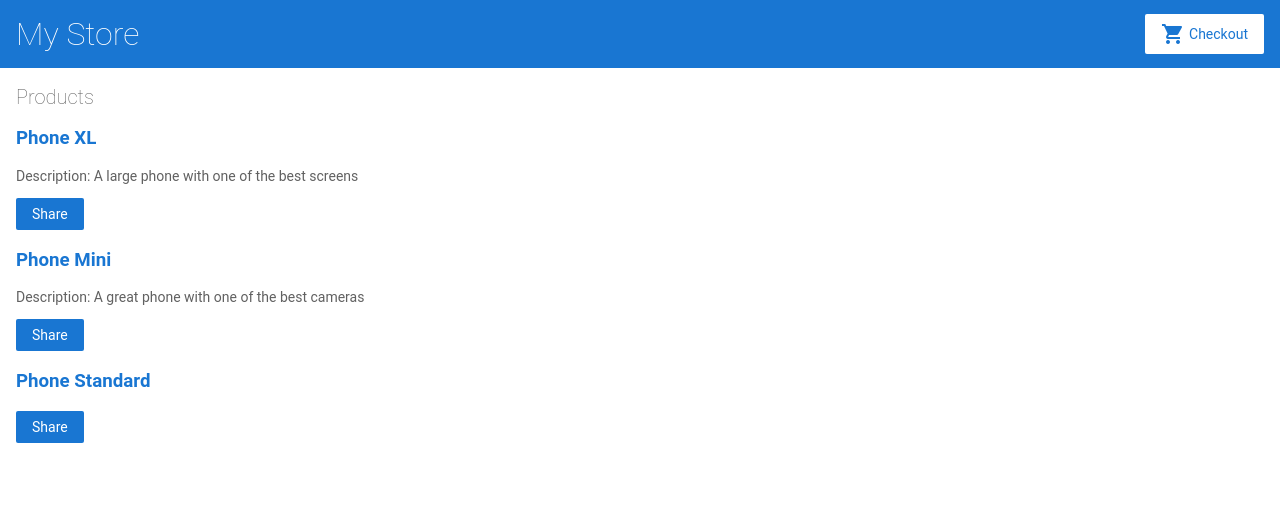
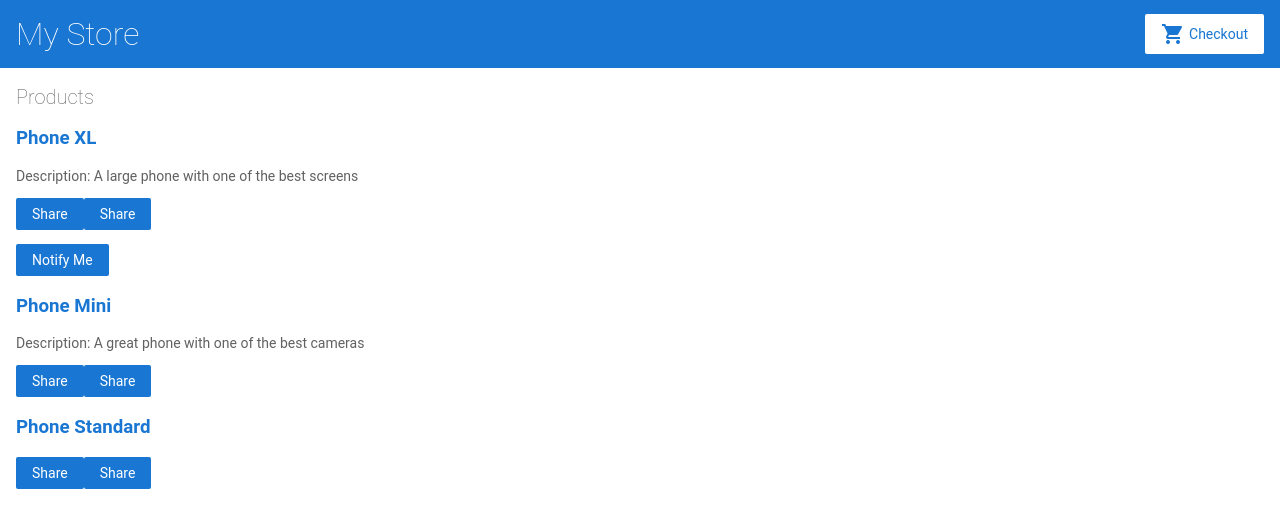
Before and after one commit to iotalex/Angular-Front-End-Example, an Angular app: page / in a window 1280 px wide. Shown: the top 528 px of the page. Built offline with nearby package versions, Linux system fonts and the light colour scheme.

Commit message:
2 files modified, add child element to input, comonent.html

```diff
--- a/src/app/product-list/product-list.component.html
+++ b/src/app/product-list/product-list.component.html
@@ -10,4 +10,8 @@
   <p *ngIf="product.description">Description: {{ product.description }}</p>
 
   <button type="button" (click)="share()">Share</button>
+  <!-- add the <app-product-alerts> element to product-list.component.html. Pass the current product as input to the component using property binding. -->
+  <button type="button" (click)="share()">Share</button>
+
+  <app-product-alerts [product]="product"> </app-product-alerts>
 </div>
```
Also changed, not shown: src/app/app.module.ts (+5 -10 lines).
